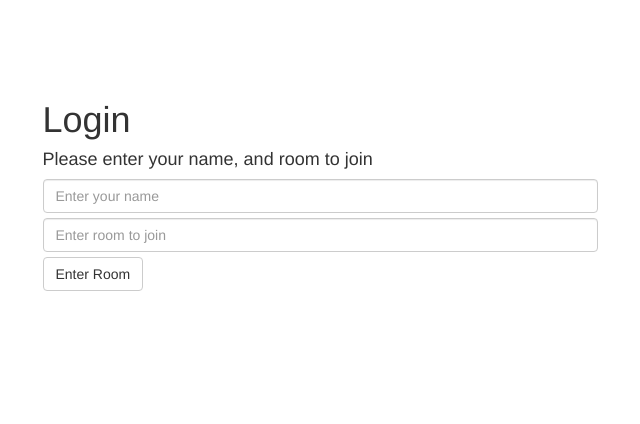
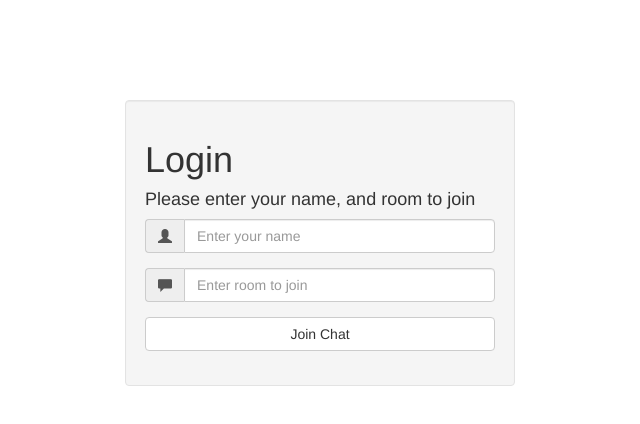
Before and after one commit to VoltarianCode/hansel-web-chat, a website: page public/index.html in a window 1280 px wide. Shown: the whole page, without its empty margins (320-960 px from the left). Drawn offline with nearby package versions, Linux system fonts and the light colour scheme; no server answers.

Commit message:
styled the app with bootstrap, formatted how message look

```diff
--- a/public/index.html
+++ b/public/index.html
@@ -31,28 +31,43 @@
     .btn{
         margin-top: 5px;
     }
-    .form-control{
-        margin-top: 5px;
-    }
 
     </style>
 </head>
 
 <body>
-    <div class="container">
+    <div class="container marginTop">
       <div class="row">
-        <div class="col-md-6 col-md-offset-3">
-            <h1 class="marginTop"> Login </h1>
+        <div class="col-md-4 col-md-offset-4 well">
+            <h1> Login </h1>
             <h4> Please enter your name, and room to join </h4>
 
 
             <form action="/chat.html" id="name-form">
-                <div class="form-group">
-                    <input class = "form-control" type="text" placeholder="Enter your name" name="name"/>
-                    <input class = "form-control" type="text" placeholder="Enter room to join" name="room"/>
-                    <button id = "submit-name" class="btn btn-default">Enter Room</button>
+            <div class="form-group">
+                <div class="input-group">
+                    <span class="input-group-addon">
+                        <i class="glyphicon glyphicon-user"></i>
+                    </span>
+                    <input type="text" name="name" placeholder="Enter your name" class="form-control"/>
                 </div>
+            </div>
+
+            <div class="form-group">
+                <div class="input-group">
+                    <span class="input-group-addon">
+                        <i class="glyphicon glyphicon-comment"></i>
+                    </span>
+                    <input type="text" name="room" placeholder="Enter room to join" class="form-control"/>
+                </div>
+            </div>
+
+            <div class="form-group">
+                <input type="submit" value="Join Chat" class="btn btn-default btn-block"/>
+            </div>
             </form>
+
+
 
         </div>
       </div>
--- a/public/js/app.js
+++ b/public/js/app.js
@@ -15,12 +15,17 @@ socket.on('connect', function(){
 });
 
 socket.on('message', function(message){
-	console.log("New Message \n" + message.text);
 	var momentTimestamp = moment.utc(message.timestamp);
-	var $message = jQuery('.messages');
-	$message.append("<p><strong>" + message.name + ' '
-		+ momentTimestamp.local().format("h:mm a") + ": </strong>");
-	$message.append(message.text + "</p>");
+	var $messages = jQuery('.messages');
+	var $message = jQuery('<li class="list-group-item"></li>');
+
+	console.log('New message:\n' + message.text);
+
+	$message.append('<p><strong>' + message.name + ' '
+		+ momentTimestamp.local().format('h:mm a') + '</strong></p>'
+		+ '<p>' + message.text + '</p>');
+
+	$messages.append($message);
 });
 
 var $form = jQuery('#message-form');
```
Also changed, not shown: public/chat.html (+21 -10 lines).
